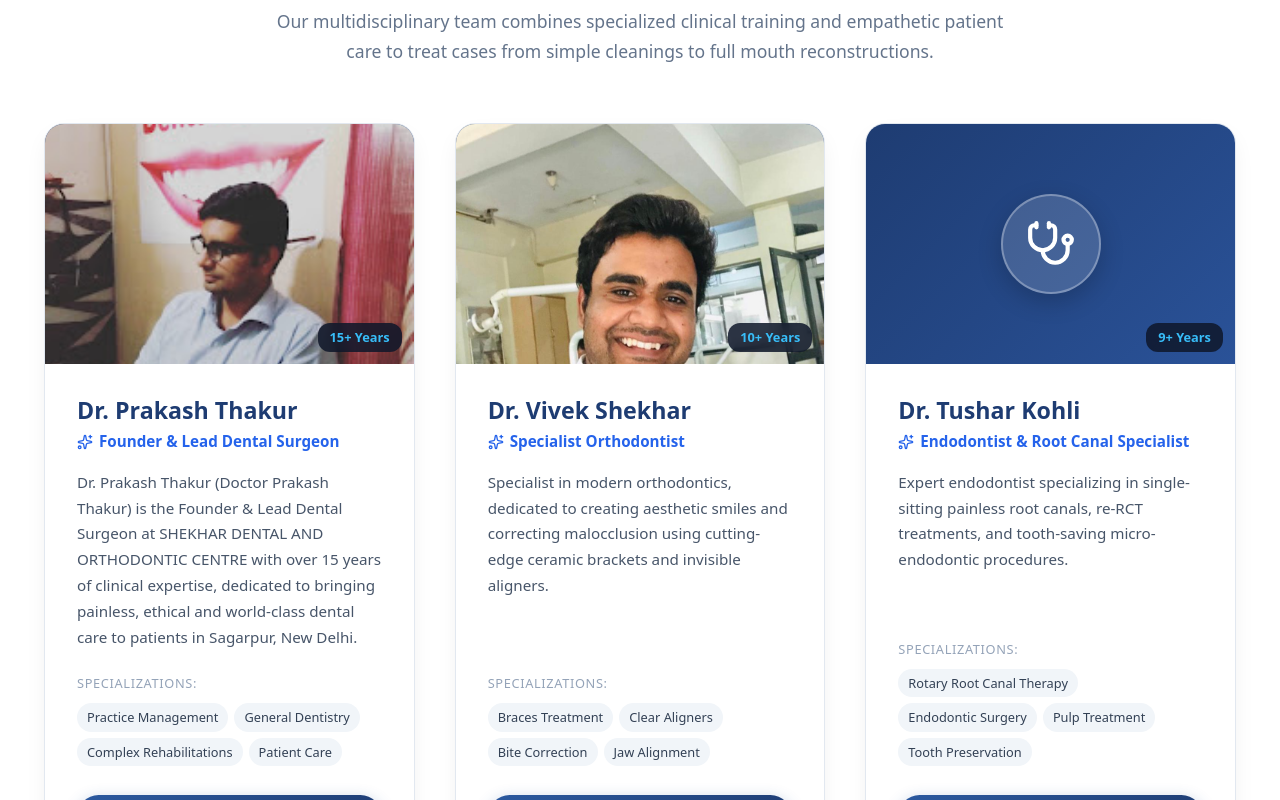
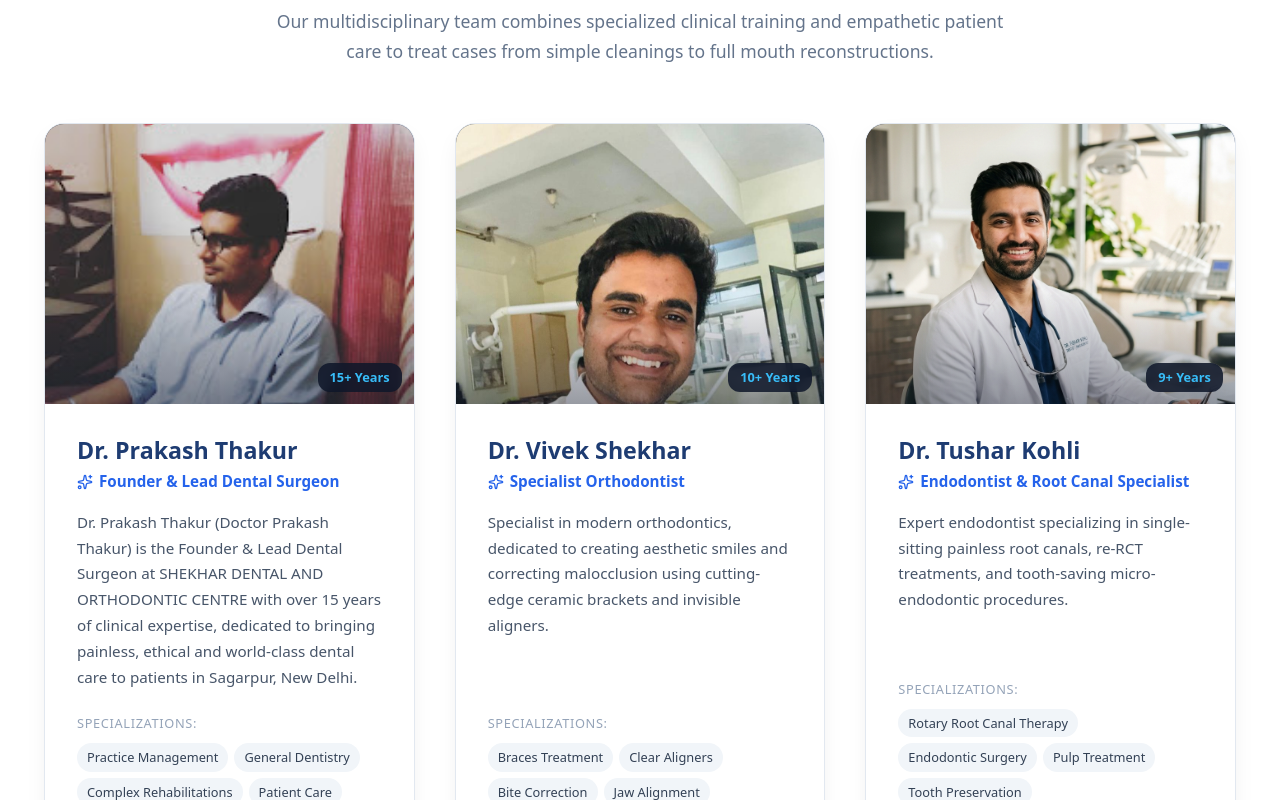
Before and after one commit to Kushang1901/ShEKHAR-DENTAL-CLINIIC, a Next.js app: page /team in a window 1280 px wide. Shown: the part 960-1760 px from the top of the page. Built offline with nearby package versions, Linux system fonts and the light colour scheme.

Commit message:
feat: implement homepage UI, doctor directory data structure, and team page routing

```diff
--- a/app/page.tsx
+++ b/app/page.tsx
@@ -254,7 +254,7 @@ export default function HomePage() {
                           height: '52px',
                           borderRadius: '50%',
                           objectFit: 'cover',
-                          objectPosition: 'center 20%',
+                          objectPosition: doc.imagePosition || 'center 38%',
                           border: '2px solid rgba(255, 255, 255, 0.5)',
                           flexShrink: 0,
                         }}
--- a/app/team/page.tsx
+++ b/app/team/page.tsx
@@ -118,8 +118,8 @@ export default function TeamPage() {
                 {/* Doctor Avatar / Photo Header */}
                 <div
                   style={{
-                    height: '240px',
-                    background: 'linear-gradient(135deg, #1e3c72 0%, #2a5298 100%)',
+                    height: '280px',
+                    background: 'linear-gradient(135deg, #0f172a 0%, #1e3c72 100%)',
                     display: 'flex',
                     alignItems: 'center',
                     justifyContent: 'center',
@@ -129,12 +129,28 @@ export default function TeamPage() {
                   }}
                 >
                   {doc.image ? (
-                    // eslint-disable-next-line @next/next/no-img-element
-                    <img
-                      src={doc.image}
-                      alt={doc.name}
-                      style={{ width: '100%', height: '100%', objectFit: 'cover', objectPosition: 'center 20%' }}
-                    />
+                    <>
+                      {/* eslint-disable-next-line @next/next/no-img-element */}
+                      <img
+                        src={doc.image}
+                        alt={doc.name}
+                        style={{
+                          width: '100%',
+                          height: '100%',
+                          objectFit: 'cover',
+                          objectPosition: doc.imagePosition || 'center 20%',
+                          transition: 'transform 0.4s ease',
+                        }}
+                      />
+                      <div
+                        style={{
+                          position: 'absolute',
+                          inset: 0,
+                          background: 'linear-gradient(to top, rgba(15, 23, 42, 0.4) 0%, transparent 40%)',
+                          pointerEvents: 'none',
+                        }}
+                      />
+                    </>
                   ) : (
                     <div
                       style={{
@@ -165,6 +181,7 @@ export default function TeamPage() {
                       borderRadius: '12px',
                       fontSize: '0.8rem',
                       fontWeight: 600,
+                      zIndex: 2,
                     }}
                   >
                     {doc.experience}
--- a/data/doctors.ts
+++ b/data/doctors.ts
@@ -6,6 +6,7 @@ export interface DoctorMember {
   specialties: string[];
   description: string;
   image?: string;
+  imagePosition?: string;
   icon?: string;
 }
 
@@ -18,6 +19,7 @@ export const doctorsData: DoctorMember[] = [
     specialties: ["Practice Management", "General Dentistry", "Complex Rehabilitations", "Patient Care"],
     description: "Dr. Prakash Thakur (Doctor Prakash Thakur) is the Founder & Lead Dental Surgeon at SHEKHAR DENTAL AND ORTHODONTIC CENTRE with over 15 years of clinical expertise, dedicated to bringing painless, ethical and world-class dental care to patients in Sagarpur, New Delhi.",
     image: "/images/mama.jpg",
+    imagePosition: "center 38%",
     icon: "crown"
   },
   {
@@ -28,6 +30,7 @@ export const doctorsData: DoctorMember[] = [
     specialties: ["Braces Treatment", "Clear Aligners", "Bite Correction", "Jaw Alignment"],
     description: "Specialist in modern orthodontics, dedicated to creating aesthetic smiles and correcting malocclusion using cutting-edge ceramic brackets and invisible aligners.",
     image: "/gallery/dr.vivek.jpeg",
+    imagePosition: "center 15%",
     icon: "teeth"
   },
   {
@@ -37,6 +40,8 @@ export const doctorsData: DoctorMember[] = [
     experience: "9+ Years",
     specialties: ["Rotary Root Canal Therapy", "Endodontic Surgery", "Pulp Treatment", "Tooth Preservation"],
     description: "Expert endodontist specializing in single-sitting painless root canals, re-RCT treatments, and tooth-saving micro-endodontic procedures.",
+    image: "/gallery/dr.tushar.jpg",
+    imagePosition: "center 18%",
     icon: "heartbeat"
   },
   {
@@ -47,6 +52,7 @@ export const doctorsData: DoctorMember[] = [
     specialties: ["Treatment Planning", "Case Consultation", "Advanced Diagnostics", "Periodontal Care"],
     description: "Provides specialized guidance and comprehensive multidisciplinary treatment planning for intricate patient dental cases.",
     image: "/images/mama.jpg",
+    imagePosition: "center 38%",
     icon: "stethoscope"
   }
 ];
```
Also changed, not shown: public/gallery/dr.tushar.jpg (added).
